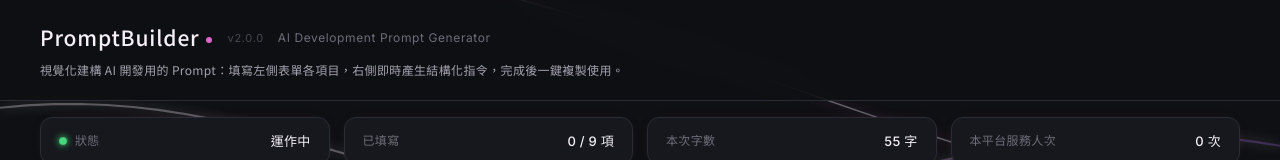
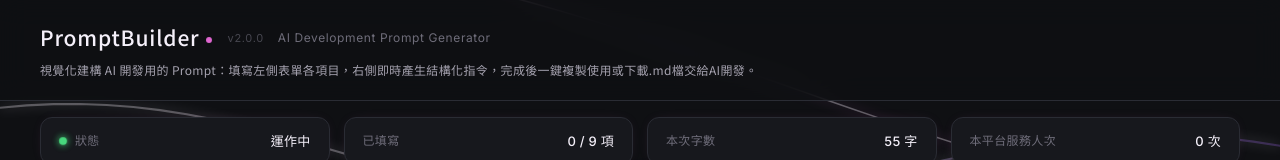
Before and after one commit to clare8628/pbuilder, a website: page index.html in a window 1280 px wide. Shown: the top 160 px of the page. Drawn offline with Linux system fonts and the light colour scheme; no server answers; animation ran at ten frames a second.

Commit message:
[content] 調整說明文字，補充下載 .md 用途 - Iris's fix

```diff
--- a/index.html
+++ b/index.html
@@ -820,7 +820,7 @@
         <span class="app-version">v2.0.0</span>
         <span class="app-subtitle">AI Development Prompt Generator</span>
       </div>
-      <p class="app-desc">視覺化建構 AI 開發用的 Prompt：填寫左側表單各項目，右側即時產生結構化指令，完成後一鍵複製使用。</p>
+      <p class="app-desc">視覺化建構 AI 開發用的 Prompt：填寫左側表單各項目，右側即時產生結構化指令，完成後一鍵複製使用或下載.md檔交給AI開發。</p>
     </div>
   </header>
 
```
